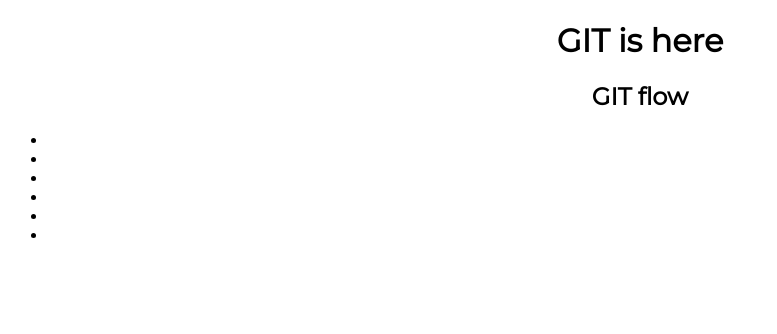
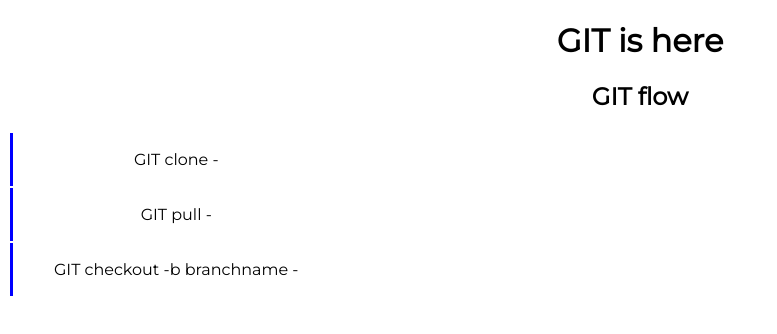
Before and after one commit to blessedmane/lesson5, a plain HTML site: page index.html in a window 1280 px wide. Shown: the whole page, without its empty margins (0-777 px from the left). Drawn offline with Linux system fonts and the light colour scheme.

Commit message:
first commit

```diff
--- a/index.html
+++ b/index.html
@@ -13,14 +13,27 @@
 <body>
     <h1>GIT is here</h1>
     <h2>GIT flow</h2>
-    <ul>
-        <li></li>
-        <li></li>
-        <li></li>
-        <li></li>
-        <li></li>
-        <li></li>
-    </ul>
-
+    <table>
+    <tr>
+    <td>
+        <ul>
+            <li>GIT clone - </li>
+        </ul>
+    </td>
+    </tr>
+    <tr>
+    <td>
+        <ul>
+            <li>GIT pull - </li>
+        </ul>
+    </td>
+    </tr>
+    <td>
+        <ul>
+            <li>GIT checkout -b branchname - </li>
+        </ul>
+    </td>
+    </tr>
+    </table>
 </body>
 </html>
--- a/style.css
+++ b/style.css
@@ -2,3 +2,10 @@ body{
     font-family: 'Montserrat', sans-serif;
     text-align: center;
 }
+li{
+    list-style-type: none;
+}
+td{
+    text-align: center;
+    border-left: 3px solid blue;
+}
```
